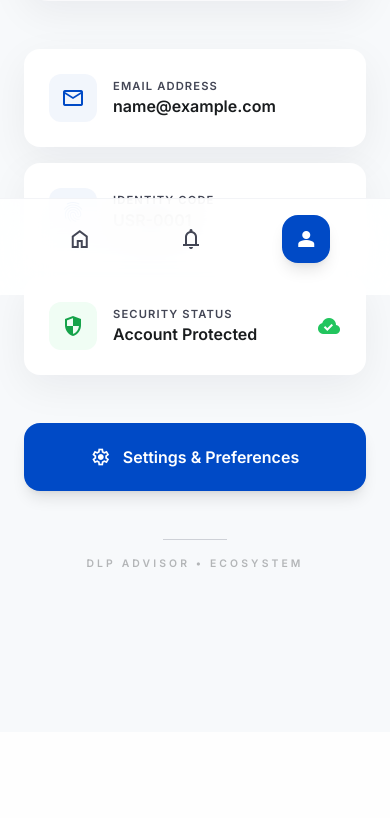
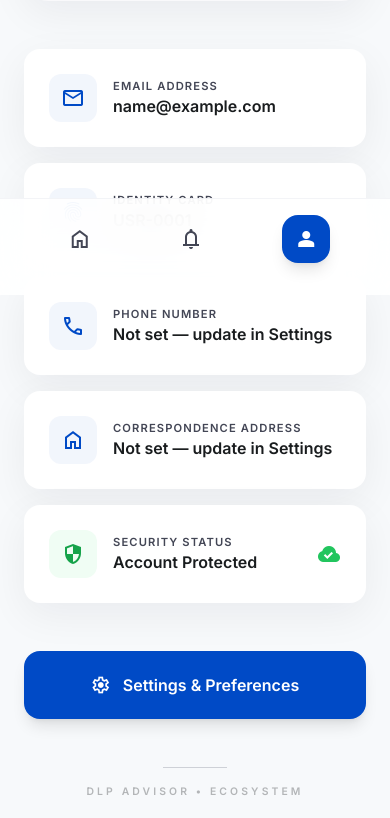
Before and after one commit to sabba-san/pcd-v32, a Flask app: page /module3/profile in a window 390 px wide. Shown: the part 549-1367 px from the top of the page. Before the commit the page ends 1117 px from the top, so only its background shows below. Run offline with Flask 3, Linux system fonts and the light colour scheme; the visitor is signed in with stand-in values (Sample User, id 1); data comes from the database, SQL or seed files in the repository; some libraries are stand-ins or nearby versions.

Commit message:
feat: UI/UX and profile improvements across registration and claim flow
- Respondent Company Name dropdown (dashboard_homeowner.html):
  Remove hardcoded 'Popular Developers' optgroup (Sime Darby, SP Setia,
  Mah Sing, EcoWorld, Sunway, Gamuda, UEM, IJM, IOI). Dropdown now
  shows only dynamically fetched registered developers from the DB.
  Remove 'Registered Developers' optgroup wrapper. Fix 'Others' selected
  logic and Specify Other Developer pre-fill to drop popular_devs ref.

- Profile page (profile.html):
  Rename 'Identity Code' label to 'Identity Card'. Add Phone Number and
  Correspondence Address display cards so homeowners can see what is
  stored in their account.

- Settings page (settings.html):
  Add Phone Number (tel input) and Correspondence Address (textarea)
  editable fields to the Edit Profile form so homeowners can populate
  these fields required by the claim report generator validation.

- Update profile route (module3/routes.py):
  Save phone_number and correspondence_address from form POST to
  current_user. No migration needed - columns already exist in users.

- Homeowner registration (reg_homeowner.html + auth/routes.py):
  Add 'House Unit No.' input field (name=unit) to the registration form
  placed after IC Number in the 2-col grid. Wire up unit field in the
  backend User() constructor. No migration needed - User.unit column
  already exists (String 100).

```diff
--- a/app/auth/routes.py
+++ b/app/auth/routes.py
@@ -75,6 +75,7 @@ def reg_homeowner():
             ic_number              = request.form.get('ic_number', '').strip()[:20],
             phone_number           = request.form.get('phone', '').strip()[:30],
             correspondence_address = request.form.get('address', '').strip(),
+            unit                   = request.form.get('unit', '').strip()[:100],
         )
 
         user.set_password(password)
--- a/app/module3/routes.py
+++ b/app/module3/routes.py
@@ -2220,15 +2220,39 @@ def upload_evidence():
                 "error": "File type not allowed. Allowed types: jpg, jpeg, png, tif, tiff"
             }), 400
 
+        from app.models import Defect
+        from app.utils.auth_helper import authorize_defect_access
+        defect = Defect.query.get(defect_id)
+        if not defect:
+            return jsonify({"error": "Defect not found"}), 404
+        authorize_defect_access(defect)
+
+        import uuid
+        from PIL import Image
+
+        # Magic Bytes Validation
+        try:
+            head = file.read(512)
+            file.seek(0)
+            img = Image.open(file)
+            img.verify()
+            file.seek(0)
+        except Exception:
+            return jsonify({"error": "Invalid image content."}), 400
+
         # Create evidence directory if not exists
-        evidence_dir = os.path.join(current_app.root_path, "evidence")
+        evidence_dir = os.path.realpath(os.path.join(current_app.root_path, "evidence"))
         os.makedirs(evidence_dir, exist_ok=True)
 
         # Get original extension
         ext = file.filename.rsplit('.', 1)[1].lower()
 
-        filename = f"defect_{defect_id}.{ext}"
-        filepath = os.path.join(evidence_dir, filename)
+        filename = f"{uuid.uuid4().hex}.{ext}"
+        filepath = os.path.realpath(os.path.join(evidence_dir, filename))
+
+        # Path Traversal Protection
+        if not filepath.startswith(evidence_dir):
+            return jsonify({"error": "Invalid file path."}), 400
 
         file.save(filepath)
 
@@ -2281,6 +2305,13 @@ def evidence_exists(defect_id):
     """
     Check if evidence image exists for a defect.
     """
+    from app.models import Defect
+    from app.utils.auth_helper import authorize_defect_access
+    defect = Defect.query.get(defect_id)
+    if not defect:
+        return jsonify({"exists": False, "defect_id": defect_id})
+    authorize_defect_access(defect)
+
     evidence_dir = os.path.join(current_app.root_path, "evidence")
 
     for ext in ALLOWED_EXTENSIONS:
@@ -2327,6 +2358,13 @@ def add_remark():
         return jsonify({"error": "Unauthorized"}), 403
 
     defect_id = str(data.get("id"))
+
+    from app.models import Defect
+    from app.utils.auth_helper import authorize_defect_access
+    defect = Defect.query.get(defect_id)
+    if not defect:
+        return jsonify({"error": "Defect not found"}), 404
+    authorize_defect_access(defect)
     remark = data.get("remark")
 
     if remark and len(remark) > 0:
@@ -2366,6 +2404,13 @@ def update_status():
     role = _current_role()
 
     defect_id = str(data.get("id"))
+
+    from app.models import Defect
+    from app.utils.auth_helper import authorize_defect_access
+    defect = Defect.query.get(defect_id)
+    if not defect:
+        return jsonify({"success": False, "message": "Defect not found"}), 404
+    authorize_defect_access(defect)
     requested_status = data.get("status")
     # Closed is system-derived only (auto-close), never manually set.
     new_status = requested_status
@@ -3267,6 +3312,24 @@ def export_pdf():
     # START PDF GENERATION
     # Generate PDF using service
     evidence_dir = os.path.join(current_app.root_path, "evidence")
+
+    # Extract project_name from report_data to pass explicitly
+    from app.models import User
+    c_user_id = claimant_user_id or _current_user_id()
+    c_user = User.query.get(c_user_id) if c_user_id else current_user
+
+    # Use housing_project from the homeowner's profile if available
+    project_name = getattr(c_user, 'housing_project', None)
+    if not project_name or project_name.strip() in ["", "-"]:
+        project_name = report_data.get("case_info", {}).get("project_name", "-")
+    if not project_name or project_name.strip() in ["", "-"]:
+        # Final fallback
+        project_name = "Taman Desa Murni"
+
+    report_data['project_name'] = project_name
+
+    current_app.logger.info(f"DEBUG: Using project_name = {project_name} for PDF")
+
     buffer, filename = generate_tribunal_pdf(
         defects=defects,
         report_data=report_data,
@@ -3276,6 +3339,7 @@ def export_pdf():
         evidence_dir=evidence_dir,
         closed_evidence_appendix=closed_evidence_appendix,
         role=role,
+        project_name_override=project_name,
     )
 
     # AUDIT LOG: PDF EXPORTED
@@ -3364,6 +3428,16 @@ def update_profile():
         elif file and file.filename != '':
             flash('Invalid file type. Only .jpg, .jpeg, .png are allowed.', 'error')
 
+    # 3. Update Phone Number
+    new_phone = request.form.get('phone_number', '').strip()
+    if new_phone:
+        current_user.phone_number = new_phone
+
+    # 4. Update Correspondence Address
+    new_address = request.form.get('correspondence_address', '').strip()
+    if new_address:
+        current_user.correspondence_address = new_address
+
     db.session.commit()
     return redirect(url_for('module3.profile'))
 
--- a/app/templates/role/dashboard/profile.html
+++ b/app/templates/role/dashboard/profile.html
@@ -150,8 +150,34 @@
                         <span class="material-symbols-outlined">fingerprint</span>
                     </div>
                     <div>
-                        <p class="text-[0.7rem] font-bold uppercase tracking-widest text-on-surface-variant">Identity Code</p>
+                        <p class="text-[0.7rem] font-bold uppercase tracking-widest text-on-surface-variant">Identity Card</p>
                         <p class="font-bold text-on-surface">{{ user.ic_number or 'USR-' + (user.id|string).zfill(4) }}</p>
+                    </div>
+                </div>
+            </div>
+
+            <!-- Phone Number -->
+            <div class="bg-white p-6 rounded-2xl flex items-center justify-between transition-all duration-300 hover:border-primary/30 border border-transparent tonal-shadow">
+                <div class="flex items-center gap-4">
+                    <div class="w-12 h-12 rounded-xl bg-primary/5 flex items-center justify-center text-primary">
+                        <span class="material-symbols-outlined">phone</span>
+                    </div>
+                    <div>
+                        <p class="text-[0.7rem] font-bold uppercase tracking-widest text-on-surface-variant">Phone Number</p>
+                        <p class="font-bold text-on-surface">{{ user.phone_number or 'Not set — update in Settings' }}</p>
+                    </div>
+                </div>
+            </div>
+
+            <!-- Correspondence Address -->
+            <div class="bg-white p-6 rounded-2xl flex items-center justify-between transition-all duration-300 hover:border-primary/30 border border-transparent tonal-shadow">
+                <div class="flex items-center gap-4">
+                    <div class="w-12 h-12 rounded-xl bg-primary/5 flex items-center justify-center text-primary">
+                        <span class="material-symbols-outlined">home</span>
+                    </div>
+                    <div>
+                        <p class="text-[0.7rem] font-bold uppercase tracking-widest text-on-surface-variant">Correspondence Address</p>
+                        <p class="font-bold text-on-surface">{{ user.correspondence_address or 'Not set — update in Settings' }}</p>
                     </div>
                 </div>
             </div>
```
Also changed, not shown: app/templates/module3/dashboard_homeowner.html (+5 -14 lines), app/templates/role/dashboard/settings.html (+10 -0 lines), app/templates/role/register/reg_homeowner.html (+8 -0 lines).
